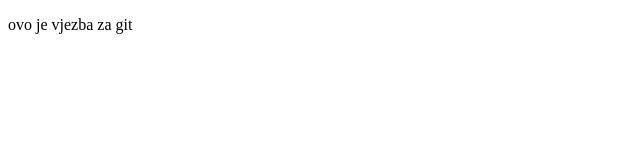
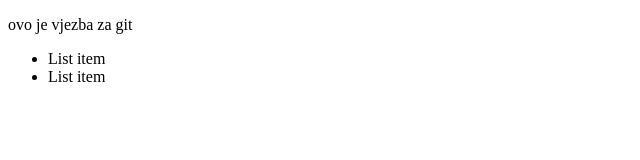
Before and after one commit to mboljat/ponavljanje, a plain HTML site: page index.html in a window 1280 px wide. Shown: the whole page, without its empty margins (0-640 px from the left). Drawn offline with Linux system fonts and the light colour scheme.

Commit message:
treci s listom

```diff
--- a/index.html
+++ b/index.html
@@ -7,5 +7,9 @@
 </head>
 <body>
     <p>ovo je vjezba za git</p>
+    <ul>
+        <li>List item</li>
+        <li>List item</li>
+    </ul>
 </body>
 </html>
```
